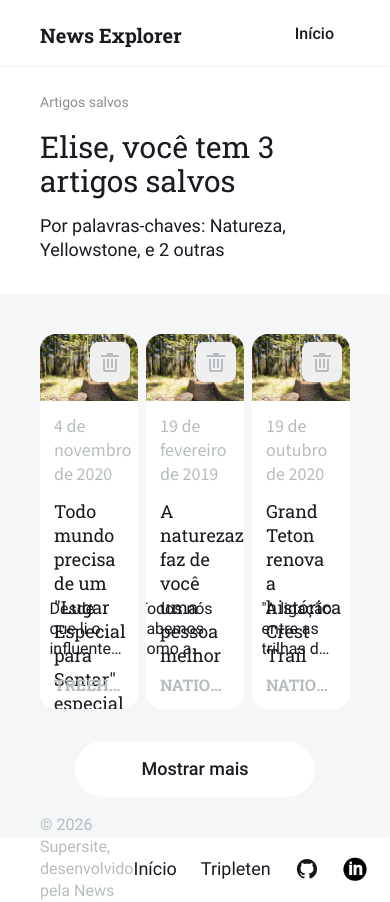
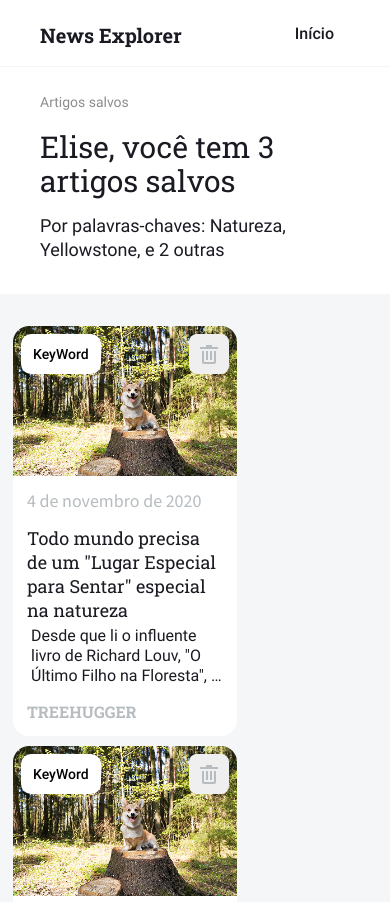
Before and after one commit to flpzht/news-explorer-frontend, a React (Vite) app: page /saved-news in a window 390 px wide. Shown: the top 902 px of the page. Built offline with nearby package versions, Linux system fonts and the light colour scheme.

Commit message:
style: ajusta NewsCardList para breakpoint 480px e 320px

```diff
--- a/src/components/NewsCardList/NewsCardList.css
+++ b/src/components/NewsCardList/NewsCardList.css
@@ -9,6 +9,7 @@
 }
 
 .news-card-list__container {
+    width: 100%;
     margin: 78px 0 0 0;
     padding: 0 104px;
 
@@ -143,3 +144,26 @@
         line-height: 24px;
     }
 }
+
+@media (max-width: 480px) {
+    .news-card-list__container {
+        margin-top: 32px;
+        padding: 0 13px;
+    }
+
+    .news-card-list__title {
+        margin-bottom: 58px;
+        width: 100%;
+    }
+
+    .news-card-list__items {
+        grid-template-columns: repeat(1, minmax(0, 1fr));
+        gap: 10px;
+    }
+
+    .news-card-list__button {
+        width: 288px;
+        height: 56px;
+        margin: 32px 0 40px 0;
+    }
+}
```
